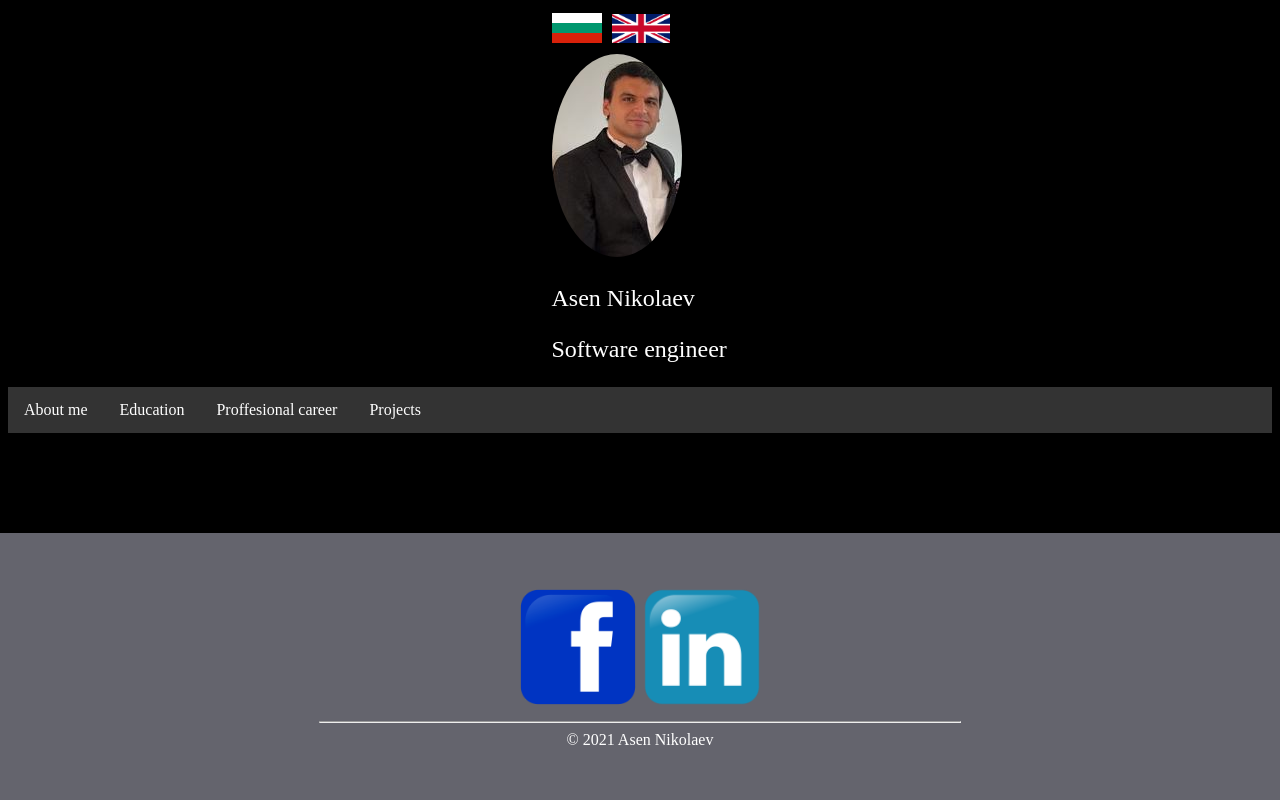
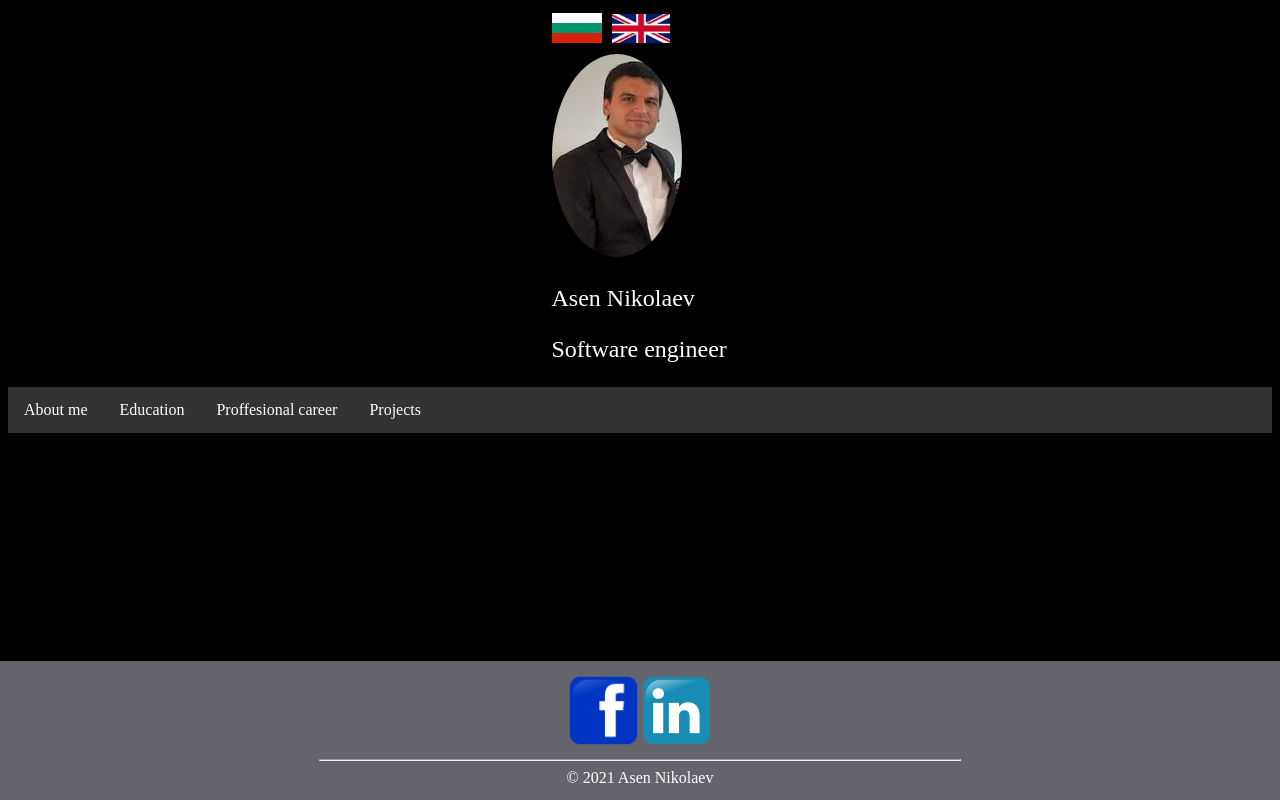
Before and after one commit to asen1995/asen-nikolaev-web-site, an Angular app: page / in a window 1280 px wide. Built offline with nearby package versions, Linux system fonts and the light colour scheme.

Commit message:
footer responsive

```diff
--- a/src/app/footer/footer.component.scss
+++ b/src/app/footer/footer.component.scss
@@ -6,18 +6,18 @@ footer {
     background-color: rgb(100, 100,109);
     color: white;
     text-align: center;
-    padding-top: 4%;
-    padding-bottom: 4%;
+    padding-top: 1%;
+    padding-bottom: 1%;
  }
 
  #facebook{
-    width: 9.7%;
-    height: 9.7%;
+    width: 5.7%;
+    height: 5.7%;
  }
 
  #linkedin{
-    width: 9.7%;
-    height: 9.7%;
+    width: 5.7%;
+    height: 5.7%;
  }
 
 
@@ -25,3 +25,22 @@ footer {
     width: 50%;
     text-align: center;
  }
+
+ @media only screen and (max-width: 500px) {
+   footer{
+      padding-top: 4%;
+      padding-bottom: 4%;
+   }
+
+   #facebook{
+      width: 9.7%;
+      height: 9.7%;
+   }
+
+   #linkedin{
+      width: 9.7%;
+      height: 9.7%;
+   }
+
+
+ }
```
